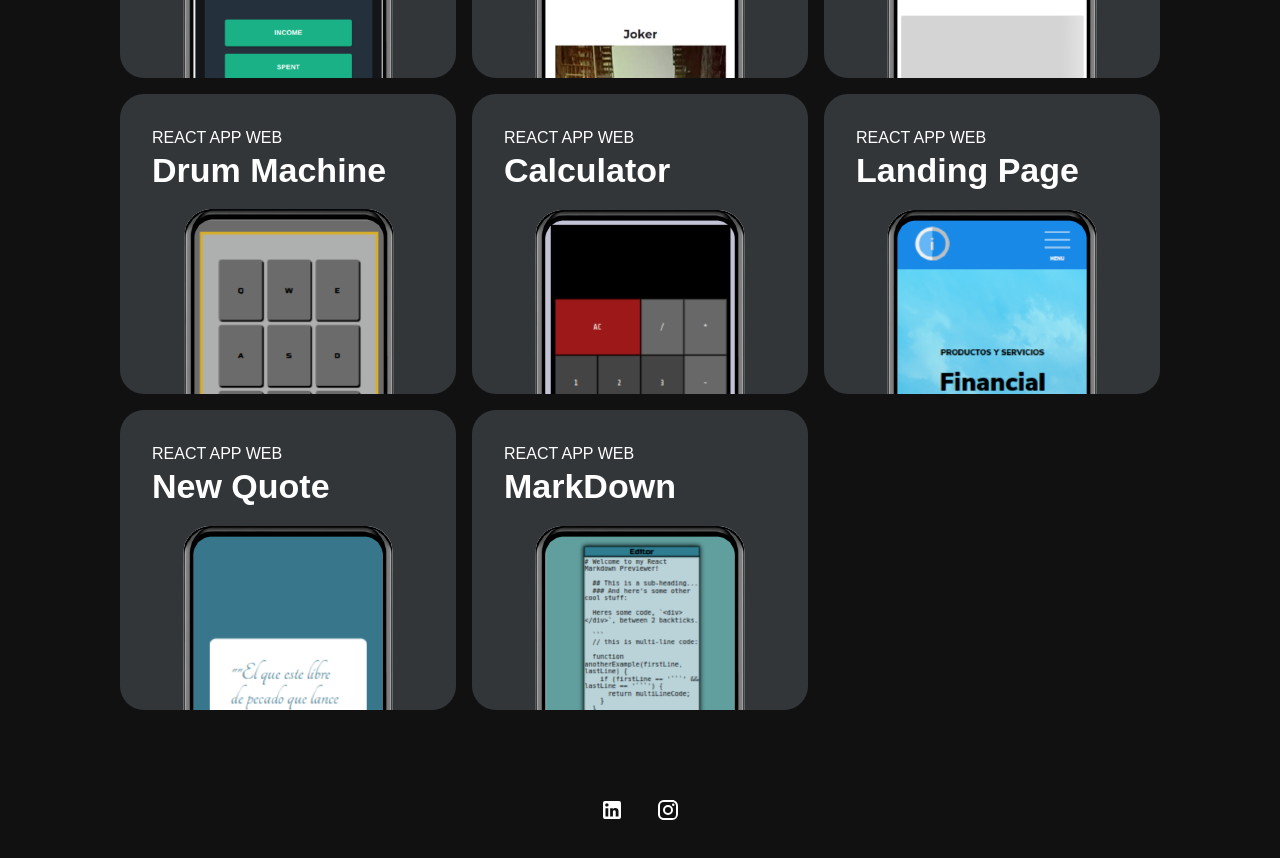
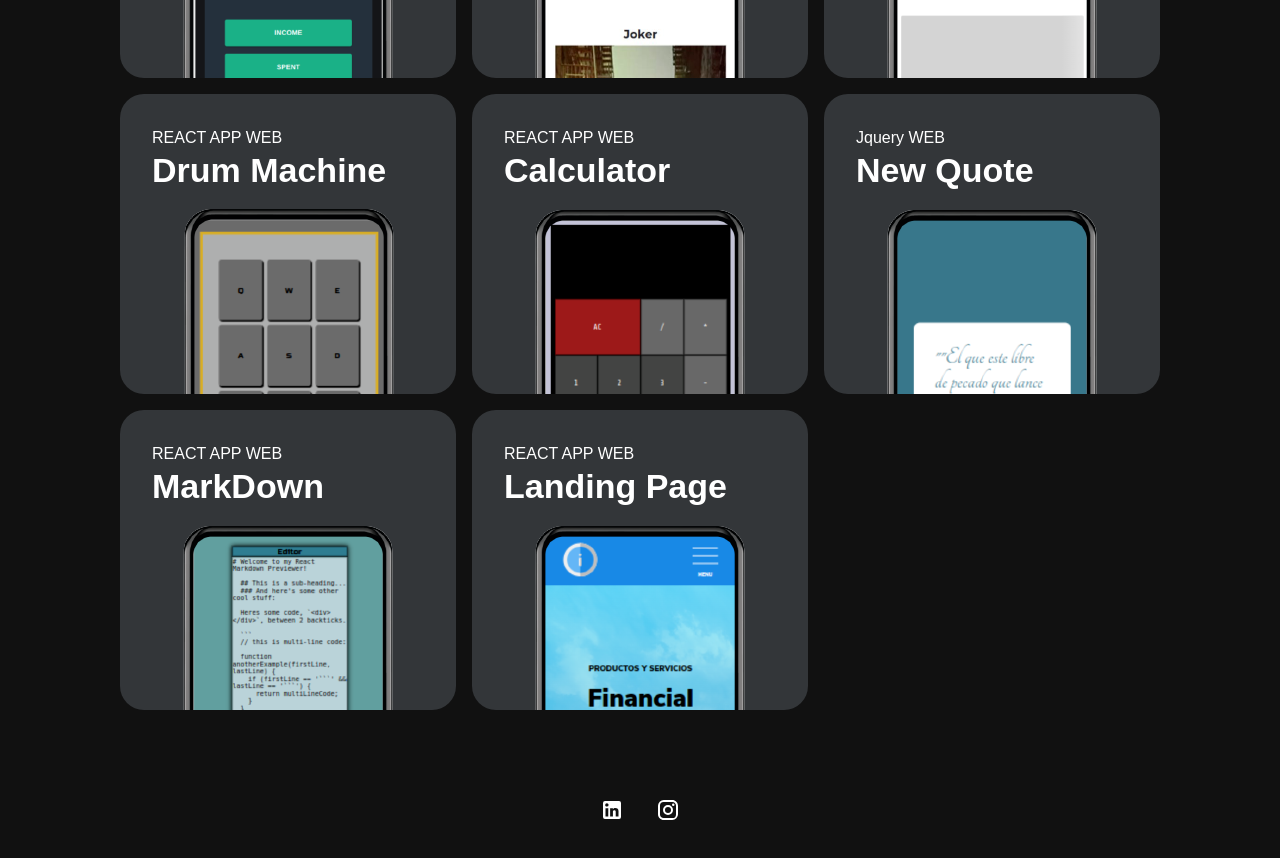
Before and after one commit to ilemarandrade/personal-portfolio, a Next.js app: page /works in a window 1280 px wide. Shown: the part 500-1358 px from the top of the page. Built offline with nearby package versions, Linux system fonts and the light colour scheme.

Commit message:
feat: added new keys to projects

```diff
--- a/src/constants/myProjects.ts
+++ b/src/constants/myProjects.ts
@@ -14,7 +14,55 @@ const myProjects = [
     link: "/works/wallet",
     environment: "MERN APP WEB",
     img: wallet,
-    codesandboxLink: "https://wallet-andrade.vercel.app/",
+    link_external: "https://wallet-andrade.vercel.app/",
+    link_github: "https://github.com/ilemarandrade/wallet",
+    description: [
+      "projects.wallet.first_paragraph",
+      "projects.wallet.second_paragraph",
+    ],
+    dependencies: [
+      {
+        environment: "Frontend",
+        tools: [
+          "react",
+          "react-dom",
+          "react-hook-form",
+          "react-hot-toast",
+          "react-i18next",
+          "react-redux",
+          "react-router-dom",
+          "react-scripts",
+          "react-text-mask",
+          "@hookform/resolvers",
+          "@material-ui/core",
+          "@material-ui/icons",
+          "@tanstack/react-query",
+          "@tanstack/react-query-devtools",
+          "@testing-library/jest-dom",
+          "@testing-library/react",
+          "@testing-library/user-event",
+          "axios",
+          "currency.js",
+          "i18next",
+          "moment",
+          "styled-components",
+          "text-mask-addons",
+          "yup",
+        ],
+      },
+      {
+        environment: "Backend",
+        tools: [
+          "express",
+          "cors",
+          "dotenv",
+          "jsonwebtoken",
+          "moment",
+          "mongoose",
+          "mongodb",
+        ],
+      },
+    ],
   },
   {
     name: "Movie Search",
@@ -24,6 +72,22 @@ const myProjects = [
     img: pelis,
     codesandboxLink:
       "https://codesandbox.io/embed/busqueda-de-peliculas-fzzh2?fontsize=14&hidenavigation=1&view=preview&theme=dark&view=preview&codemirror=1&hidedevtools=1",
+    description: [
+      "projects.movie_search.first_paragraph",
+      "projects.movie_search.second_paragraph",
+    ],
+    dependencies: [
+      {
+        environment: "Frontend",
+        tools: [
+          "axios",
+          "react",
+          "react-dom",
+          "react-router-dom",
+          "react-scripts",
+        ],
+      },
+    ],
   },
   {
     name: "Pomodoro Clock",
@@ -31,8 +95,22 @@ const myProjects = [
     link: "/works/pomodoro-clock",
     environment: "REACT APP WEB",
     img: defaultImg,
+    description: ["projects.calculator.first_paragraph"],
     codesandboxLink:
       "https://codesandbox.io/embed/reloj-pomodoro-5tgjr?fontsize=14&hidenavigation=1&view=preview&theme=dark&view=preview&codemirror=1&hidedevtools=1",
+    dependencies: [
+      {
+        environment: "Frontend",
+        tools: [
+          "react",
+          "react-dom",
+          "react-helmet",
+          "react-redux",
+          "react-scripts",
+          "redux",
+        ],
+      },
+    ],
   },
   {
     name: "Drum Machine",
@@ -42,6 +120,23 @@ const myProjects = [
     img: drum,
     codesandboxLink:
       "https://codesandbox.io/embed/drum-pad-q8dds?fontsize=14&hidenavigation=1&view=preview&theme=dark&view=preview&codemirror=1&hidedevtools=1",
+    description: [
+      "projects.drum_machine.first_paragraph",
+      "projects.drum_machine.second_paragraph",
+    ],
+    dependencies: [
+      {
+        environment: "Frontend",
+        tools: [
+          "react",
+          "react-dom",
+          "react-helmet",
+          "react-redux",
+          "react-scripts",
+          "redux",
+        ],
+      },
+    ],
   },
   /*{
         name: "Memory Game",
@@ -56,6 +151,45 @@ const myProjects = [
     img: calculator,
     codesandboxLink:
       "https://codesandbox.io/embed/calculadora-5kl0f?fontsize=14&hidenavigation=1&view=preview&theme=dark&view=preview&codemirror=1&hidedevtools=1",
+    description: ["projects.calculator.first_paragraph"],
+    dependencies: [
+      {
+        environment: "Frontend",
+        tools: ["react", "react-dom", "react-router-dom", "react-scripts"],
+      },
+    ],
+  },
+  {
+    name: "New Quote",
+    slug: "new-quote",
+    link: "/works/new-quote",
+    environment: "Jquery WEB",
+    img: thoughts,
+    codesandboxLink:
+      "https://codesandbox.io/embed/mensajes-con-autores-evet4?fontsize=14&hidenavigation=1&view=preview&theme=dark&view=preview&codemirror=1&hidedevtools=1",
+    description: ["projects.calculator.first_paragraph"],
+    dependencies: [
+      {
+        environment: "Frontend",
+        tools: ["jquery"],
+      },
+    ],
+  },
+  {
+    name: "MarkDown",
+    slug: "mark-down",
+    link: "/works/mark-down",
+    environment: "REACT APP WEB",
+    img: markdown,
+    codesandboxLink:
+      "https://codesandbox.io/embed/markedjs-51q3x?fontsize=14&hidenavigation=1&view=preview&theme=dark&view=preview&codemirror=1&hidedevtools=1",
+    dependencies: [
+      {
+        environment: "Frontend",
+        tools: ["react", "react-dom", "react-scripts", "dompurify", "marked"],
+      },
+    ],
+    description: ["projects.calculator.first_paragraph"],
   },
   {
     name: "Landing Page",
@@ -65,24 +199,13 @@ const myProjects = [
     img: landingPage,
     codesandboxLink:
       "https://codesandbox.io/embed/landing-page-edi-react-bq2hq?fontsize=14&hidenavigation=1&view=preview&theme=dark&view=preview&codemirror=1&hidedevtools=1",
-  },
-  {
-    name: "New Quote",
-    slug: "new-quote",
-    link: "/works/new-quote",
-    environment: "REACT APP WEB",
-    img: thoughts,
-    codesandboxLink:
-      "https://codesandbox.io/embed/mensajes-con-autores-evet4?fontsize=14&hidenavigation=1&view=preview&theme=dark&view=preview&codemirror=1&hidedevtools=1",
-  },
-  {
-    name: "MarkDown",
-    slug: "mark-down",
-    link: "/works/mark-down",
-    environment: "REACT APP WEB",
-    img: markdown,
-    codesandboxLink:
-      "https://codesandbox.io/embed/markedjs-51q3x?fontsize=14&hidenavigation=1&view=preview&theme=dark&view=preview&codemirror=1&hidedevtools=1",
+    dependencies: [
+      {
+        environment: "Frontend",
+        tools: ["react", "react-dom", "react-scripts"],
+      },
+    ],
+    description: ["projects.landing_page"],
   },
 ];
 
```
